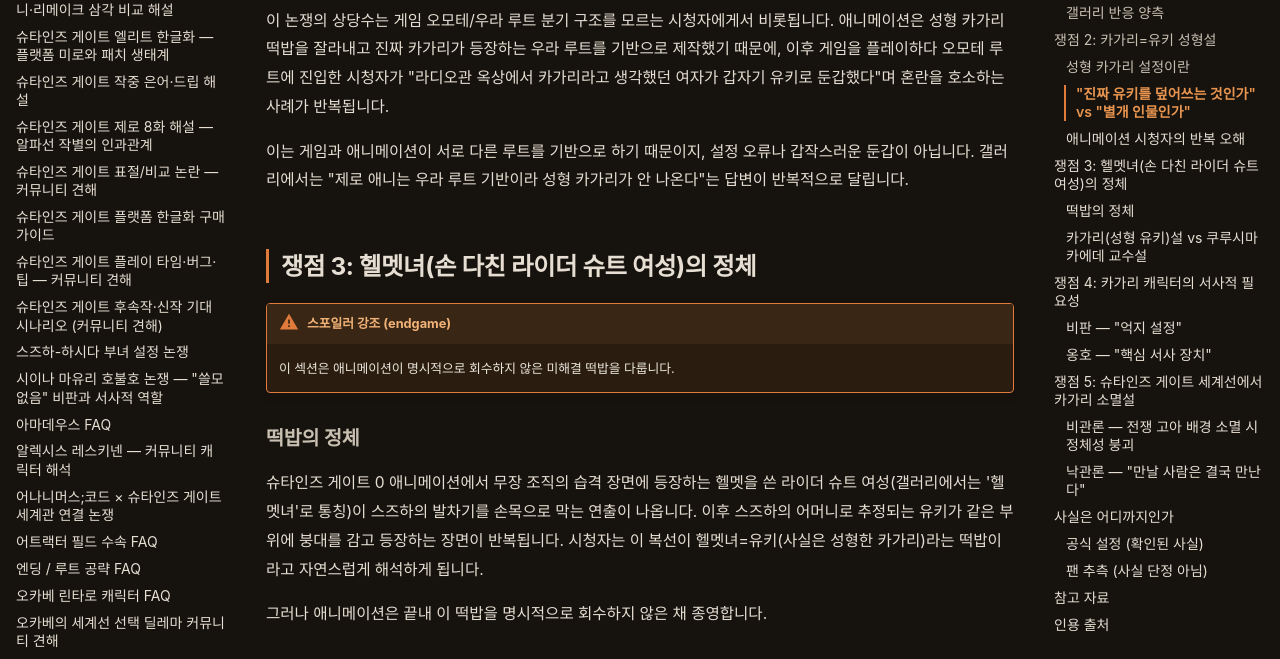
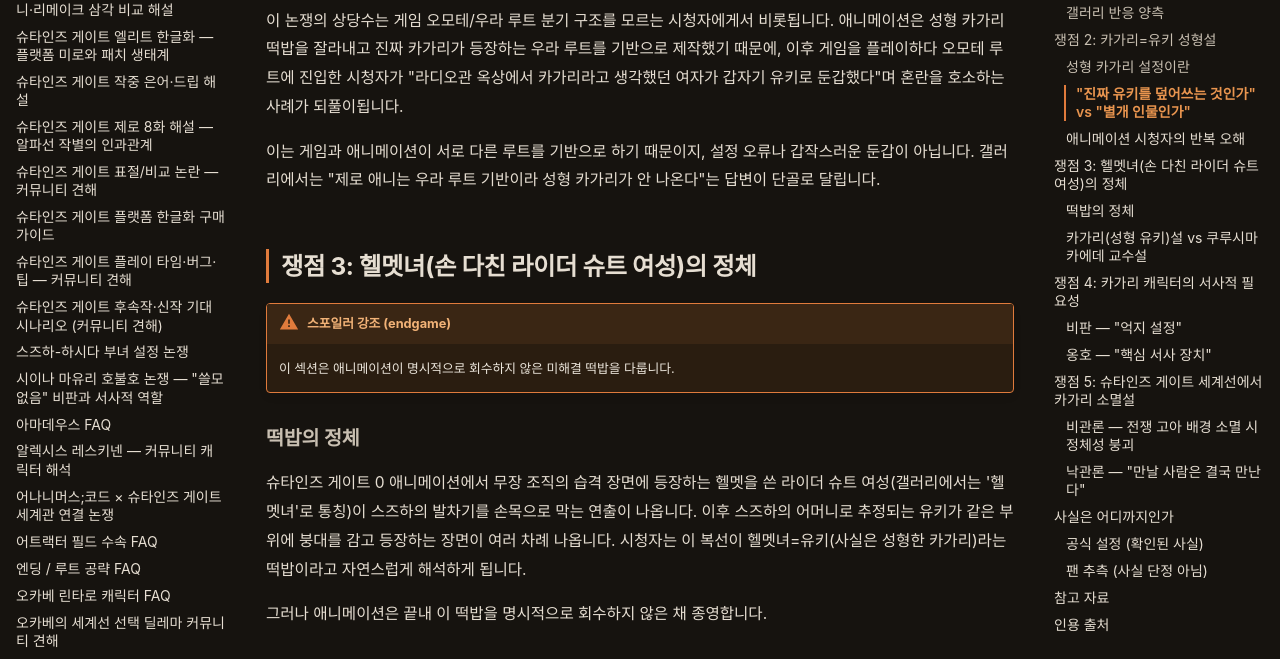
Before and after one commit to sgwiki/sgwiki.github.io, an MkDocs documentation site: the page built from wiki/커뮤니티-큐레이션/카가리-유키-성형설-논쟁-커뮤니티-견해.md, in a window 1280 px wide and 1400 px high, scrolled down 2890 px. Shown: the part 249-908 px from the top of the window. Built offline with MkDocs 1.6.1 and Material for MkDocs 9.7.7, drawn with Linux system fonts in a browser that asks for light colours; some web fonts are replaced; some of the changed text lies outside the part shown.

Commit message:
chore(wiki): 카가리-유키-성형설-논쟁-커뮤니티-견해 정비 — frontmatter 내부 pipeline 마커(candidate_id/pipeline/run_id) 제거·문체 교정(번역투 번역투 교정·'반복' 과다 사용 회피·불필요 보조사 정리·띄어쓰기)
Co-Authored-By: Claude Opus 4.6 <noreply@anthropic.com>

```diff
--- a/wiki/커뮤니티-큐레이션/카가리-유키-성형설-논쟁-커뮤니티-견해.md
+++ b/wiki/커뮤니티-큐레이션/카가리-유키-성형설-논쟁-커뮤니티-견해.md
@@ -28,7 +25,7 @@ community_source: DCinside 슈타게 갤러리
 
 ## 개요
 
-슈타인즈 게이트 0에서 가장 많은 떡밥과 논란을 만들어낸 캐릭터가 바로 [시이나 카가리](../캐릭터/시이나-카가리.md)입니다. 카가리는 크리스와 외모가 닮은 전쟁 고아 출신 소녀로, 루트에 따라서는 [아마네 유키](../캐릭터/아마네-유키.md)로 전신 성형해 사칭하는 설정이 등장합니다. 이 때문에 "카가리와 크리스가 닮은 이유가 무엇인지", "유키로 둔갑한 카가리가 진짜 유키의 존재를 덮어쓰는 것인지 아니면 별개 인물인지", "애니메이션이 회수하지 않은 헬멧녀 떡밥의 정체가 무엇인지" 등의 질문이 갤러리에 반복적으로 올라옵니다.
+슈타인즈 게이트 0에서 가장 많은 떡밥과 논란을 만들어낸 캐릭터가 바로 [시이나 카가리](../캐릭터/시이나-카가리.md)입니다. 카가리는 크리스와 외모가 닮은 전쟁 고아 출신 소녀로, 루트에 따라 [아마네 유키](../캐릭터/아마네-유키.md)로 전신 성형하여 사칭하는 설정이 등장합니다. 이 때문에 "카가리와 크리스가 닮은 이유가 무엇인지", "유키로 둔갑한 카가리가 진짜 유키의 존재를 덮어쓰는 것인지 아니면 별개 인물인지", "애니메이션이 회수하지 않은 헬멧녀 떡밥의 정체가 무엇인지" 등의 질문이 갤러리에 반복적으로 올라옵니다.
 
 이 문서는 갤러리에서 실제로 유통된 가설과 해석을 커뮤니티 견해로 묶어 정리합니다. 공식 설정과 팬 추측의 경계는 [사실은 어디까지인가](#사실은-어디까지인가) 섹션에서 명시하며, 사실로 단정 짓지 않습니다. 공식 설정은 정전 페이지인 [시이나 카가리](../캐릭터/시이나-카가리.md)·[아마네 유키](../캐릭터/아마네-유키.md)·[1.055821 세계선 리나시멘토](../세계선/1.055821-세계선-리나시멘토.md)를 참조하세요.
 
@@ -92,9 +89,9 @@ community_source: DCinside 슈타게 갤러리
 
 ### 애니메이션 시청자의 반복 오해
 
-이 논쟁의 상당수는 게임 오모테/우라 루트 분기 구조를 모르는 시청자에게서 비롯됩니다. 애니메이션은 성형 카가리 떡밥을 잘라내고 진짜 카가리가 등장하는 우라 루트를 기반으로 제작했기 때문에, 이후 게임을 플레이하다 오모테 루트에 진입한 시청자가 "라디오관 옥상에서 카가리라고 생각했던 여자가 갑자기 유키로 둔갑했다"며 혼란을 호소하는 사례가 반복됩니다.
+이 논쟁의 상당수는 게임 오모테/우라 루트 분기 구조를 모르는 시청자에게서 비롯됩니다. 애니메이션은 성형 카가리 떡밥을 잘라내고 진짜 카가리가 등장하는 우라 루트를 기반으로 제작했기 때문에, 이후 게임을 플레이하다 오모테 루트에 진입한 시청자가 "라디오관 옥상에서 카가리라고 생각했던 여자가 갑자기 유키로 둔갑했다"며 혼란을 호소하는 사례가 되풀이됩니다.
 
-이는 게임과 애니메이션이 서로 다른 루트를 기반으로 하기 때문이지, 설정 오류나 갑작스러운 둔갑이 아닙니다. 갤러리에서는 "제로 애니는 우라 루트 기반이라 성형 카가리가 안 나온다"는 답변이 반복적으로 달립니다.
+이는 게임과 애니메이션이 서로 다른 루트를 기반으로 하기 때문이지, 설정 오류나 갑작스러운 둔갑이 아닙니다. 갤러리에서는 "제로 애니는 우라 루트 기반이라 성형 카가리가 안 나온다"는 답변이 단골로 달립니다.
 
 ## 쟁점 3: 헬멧녀(손 다친 라이더 슈트 여성)의 정체
 
@@ -103,7 +100,7 @@ community_source: DCinside 슈타게 갤러리
 
 ### 떡밥의 정체
 
-슈타인즈 게이트 0 애니메이션에서 무장 조직의 습격 장면에 등장하는 헬멧을 쓴 라이더 슈트 여성(갤러리에서는 '헬멧녀'로 통칭)이 스즈하의 발차기를 손목으로 막는 연출이 나옵니다. 이후 스즈하의 어머니로 추정되는 유키가 같은 부위에 붕대를 감고 등장하는 장면이 반복됩니다. 시청자는 이 복선이 헬멧녀=유키(사실은 성형한 카가리)라는 떡밥이라고 자연스럽게 해석하게 됩니다.
+슈타인즈 게이트 0 애니메이션에서 무장 조직의 습격 장면에 등장하는 헬멧을 쓴 라이더 슈트 여성(갤러리에서는 '헬멧녀'로 통칭)이 스즈하의 발차기를 손목으로 막는 연출이 나옵니다. 이후 스즈하의 어머니로 추정되는 유키가 같은 부위에 붕대를 감고 등장하는 장면이 여러 차례 나옵니다. 시청자는 이 복선이 헬멧녀=유키(사실은 성형한 카가리)라는 떡밥이라고 자연스럽게 해석하게 됩니다.
 
 그러나 애니메이션은 끝내 이 떡밥을 명시적으로 회수하지 않은 채 종영합니다.
 
@@ -133,7 +130,7 @@ community_source: DCinside 슈타게 갤러리
 반면 카가리를 슈타인즈 게이트 0의 핵심 서사 장치로 옹호하는 시각도 강하게 존재합니다. 옹호 논거는 다음과 같습니다.
 
 - 카가리 루트(오모테 루트)는 마유리를 살린다는 서사적 성취와 더불어 노래(별이 연주하는 노래)의 인과 고리를 추적하는 핵심 분기입니다. 이 루트가 없으면 카가리 캐릭터의 설정 개연성이 심각하게 무너진다는 지적이 있습니다.
-- 어린 오카베에게 가르쳐 준 노래가 카가리-마유리 인과의 핵심이라는 점에서, 카가리는 단순한 조연이 아니라 세계선 순환 구조의 열쇠로 해석됩니다.
+- 어린 오카베에게 가르쳐준 노래가 카가리-마유리 인과의 핵심이라는 점에서, 카가리는 단순한 조연이 아니라 세계선 순환 구조의 열쇠로 해석됩니다.
 - 드라마 CD·외전까지 동원된 정체 해독 시도는 카가리가 서사적으로 얼마나 중요한 인물인지를 드러낸다는 옹호입니다.
 
 카가리-마유리 인과 구조에 대해서는 [카가리-마유리 인과 순환](../lore/카가리-마유리-인과-순환.md) 정전을, 기억 이식 설정에 대해서는 [카가리 기억 이식](../lore/카가리-기억-이식.md) 정전을 참조하세요.
```
Also changed, not shown: other parts of wiki/커뮤니티-큐레이션/카가리-유키-성형설-논쟁-커뮤니티-견해.md (+2 -5 lines).
